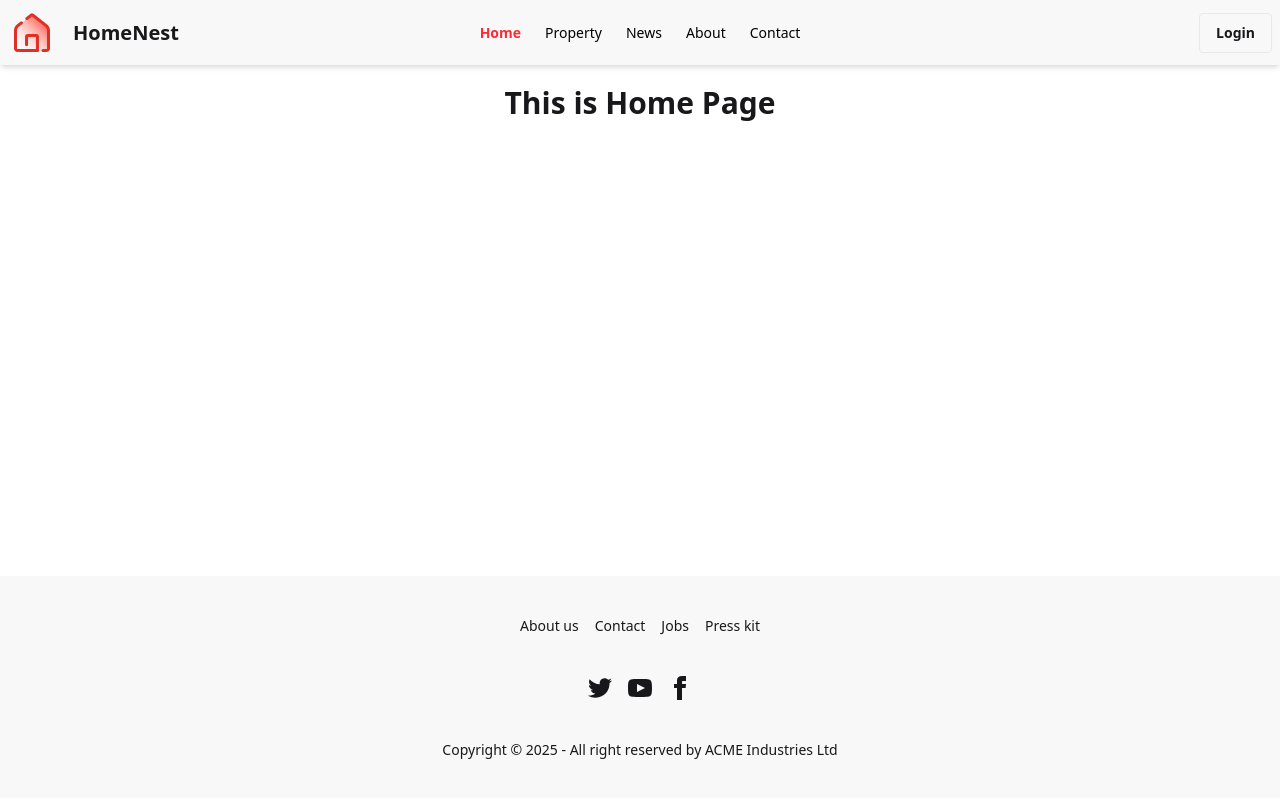
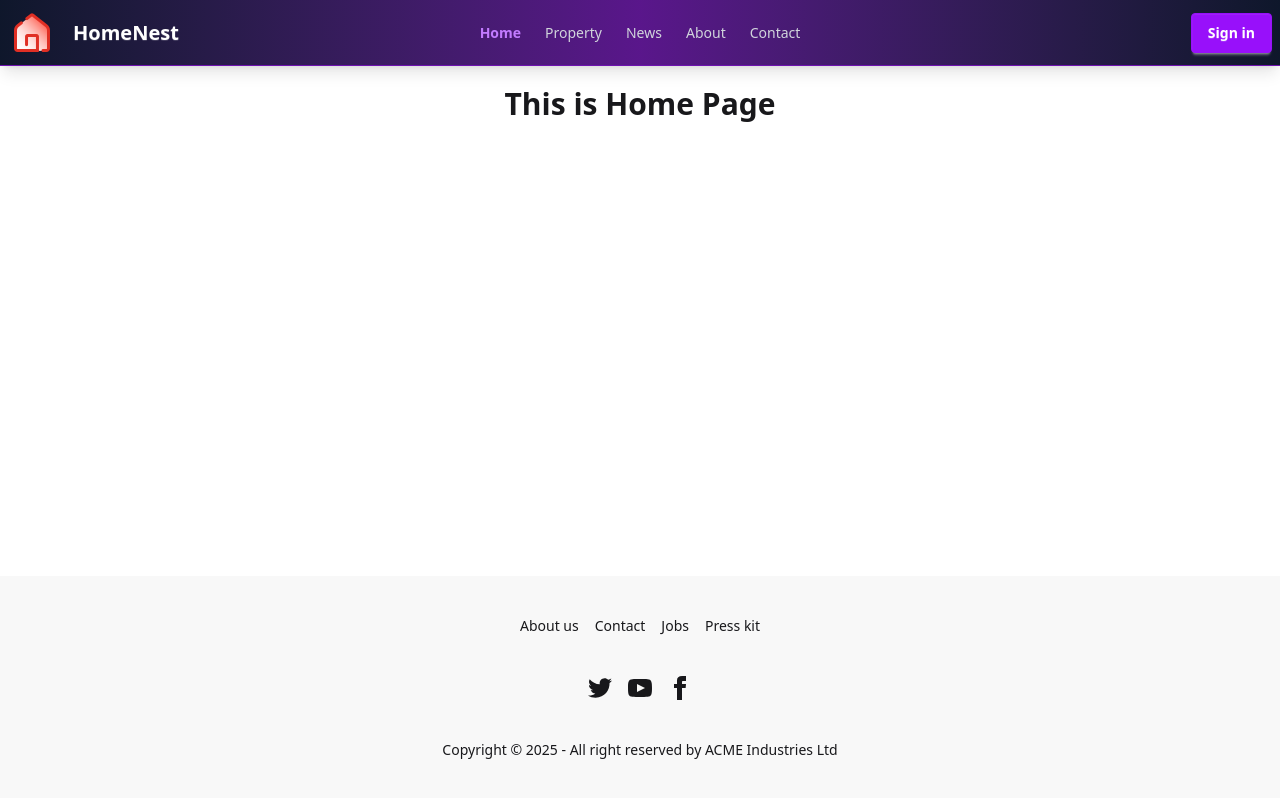
Before and after one commit to RIRony9898/homenest-client, a React (Vite) app: page / in a window 1280 px wide. Built offline with nearby package versions, Linux system fonts and the light colour scheme; no server answers.

Commit message:
Update dependencies and enhance Navbar component styling

```diff
--- a/package.json
+++ b/package.json
@@ -30,6 +30,6 @@
     "eslint-plugin-react-hooks": "^5.2.0",
     "eslint-plugin-react-refresh": "^0.4.22",
     "globals": "^16.4.0",
-    "vite": "^7.1.7"
+    "vite": "^7.2.2"
   }
 }
--- a/src/Components/Navbar.jsx
+++ b/src/Components/Navbar.jsx
@@ -1,40 +1,83 @@
-import React from "react";
+import { useContext } from "react";
 import { Link, NavLink } from "react-router";
+import logo from "../assets/logo.png";
+import userlogo from "../assets/user-logo.png";
+import { AuthContext } from "../AuthContexts/AuthContext";
 import Container from "../Components/Container";
-import logo from '../assets/logo.png'
 
 const Navbar = () => {
+  const { user, signOutUser } = useContext(AuthContext);
+  const handleSignOut = () => {
+    signOutUser()
+      .then(() => {})
+      .catch(() => {});
+  };
   const links = (
     <>
       <li>
-        <NavLink to={"/"} className={({ isActive }) =>
-              isActive ? "text-red-500 font-bold" : "text-black"
-            }>Home</NavLink>
+        <NavLink
+          to={"/"}
+          className={({ isActive }) =>
+            isActive
+              ? "text-purple-400 font-bold"
+              : "text-gray-300 hover:text-purple-400 transition-colors duration-200"
+          }
+        >
+          Home
+        </NavLink>
       </li>
       <li>
-        <NavLink to={"/property"} className={({ isActive }) =>
-              isActive ? "text-red-500 font-bold" : "text-black"
-            }>Property</NavLink>
+        <NavLink
+          to={"/property"}
+          className={({ isActive }) =>
+            isActive
+              ? "text-purple-400 font-bold"
+              : "text-gray-300 hover:text-purple-400 transition-colors duration-200"
+          }
+        >
+          Property
+        </NavLink>
       </li>
       <li>
-        <NavLink to={"/news"} className={({ isActive }) =>
-              isActive ? "text-red-500 font-bold" : "text-black"
-            }>News</NavLink>
+        <NavLink
+          to={"/news"}
+          className={({ isActive }) =>
+            isActive
+              ? "text-purple-400 font-bold"
+              : "text-gray-300 hover:text-purple-400 transition-colors duration-200"
+          }
+        >
+          News
+        </NavLink>
       </li>
       <li>
-        <NavLink to={"/about"} className={({ isActive }) =>
-              isActive ? "text-red-500 font-bold" : "text-black"
-            }>About</NavLink>
+        <NavLink
+          to={"/about"}
+          className={({ isActive }) =>
+            isActive
+              ? "text-purple-400 font-bold"
+              : "text-gray-300 hover:text-purple-400 transition-colors duration-200"
+          }
+        >
+          About
+        </NavLink>
       </li>
       <li>
-        <NavLink to={"/contact"} className={({ isActive }) =>
-              isActive ? "text-red-500 font-bold" : "text-black"
-            }>Contact</NavLink>
+        <NavLink
+          to={"/contact"}
+          className={({ isActive }) =>
+            isActive
+              ? "text-purple-400 font-bold"
+              : "text-gray-300 hover:text-purple-400 transition-colors duration-200"
+          }
+        >
+          Contact
+        </NavLink>
       </li>
     </>
   );
   return (
-    <div className="bg-base-200 shadow-md">
+    <div className="bg-gradient-to-r from-slate-900 via-purple-900 to-slate-900 shadow-lg border-b border-purple-800">
       <Container>
         <div className="navbar ">
           <div className="navbar-start">
@@ -62,21 +105,52 @@ const Navbar = () => {
               </div>
               <ul
                 tabIndex="-1"
-                className="menu menu-sm dropdown-content bg-base-100 rounded-box z-1 mt-3 w-52 p-2 shadow"
+                className="menu menu-sm dropdown-content bg-slate-800 rounded-box z-1 mt-3 w-52 p-2 shadow-lg border border-purple-700"
               >
                 {links}
               </ul>
             </div>
             <div className="flex items-center">
               <img src={logo} alt="HomeNest Logo" />
-              <a className="btn btn-ghost text-xl">HomeNest</a>
+              <a className="btn btn-ghost text-xl text-white hover:bg-purple-800">
+                HomeNest
+              </a>
             </div>
           </div>
           <div className="navbar-center hidden lg:flex">
             <ul className="menu menu-horizontal px-1">{links}</ul>
           </div>
           <div className="navbar-end">
-            <Link to={'/login'} className="btn">Login</Link>
+            {user ? (
+              <>
+                <Link to={"/profile"}>
+                  <div className="avatar">
+                    <div className="w-10 rounded-full mx-2 ring-2 ring-purple-400">
+                      <img src={user.photoURL || userlogo} />
+                    </div>
+                  </div>
+                </Link>
+                <Link
+                  to={"/profile"}
+                  className="mr-4 font-semibold text-white hover:text-purple-400 transition-colors duration-200"
+                >
+                  {user.displayName || user.email}
+                </Link>
+                <button
+                  onClick={handleSignOut}
+                  className="btn bg-purple-600 hover:bg-purple-700 text-white border-purple-600"
+                >
+                  Sign out
+                </button>
+              </>
+            ) : (
+              <Link
+                to={"/login"}
+                className="btn bg-purple-600 hover:bg-purple-700 text-white border-purple-600"
+              >
+                Sign in
+              </Link>
+            )}
           </div>
         </div>
       </Container>
--- a/src/Pages/Login.jsx
+++ b/src/Pages/Login.jsx
@@ -85,7 +85,7 @@ const Login = () => {
             </h1>
           </div>
           <p className="text-gray-300 text-lg">
-            Sign in to your HomeNest account to continue your gaming journey
+            Sign in to your HomeNest account to continue your home journey with us!
           </p>
         </div>
 
```
Also changed, not shown: src/assets/user-logo.png (added), 1 other file (tests, documents, lock files or other folders).
